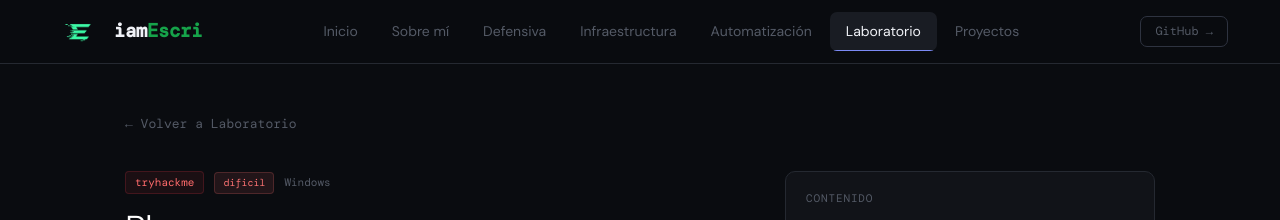
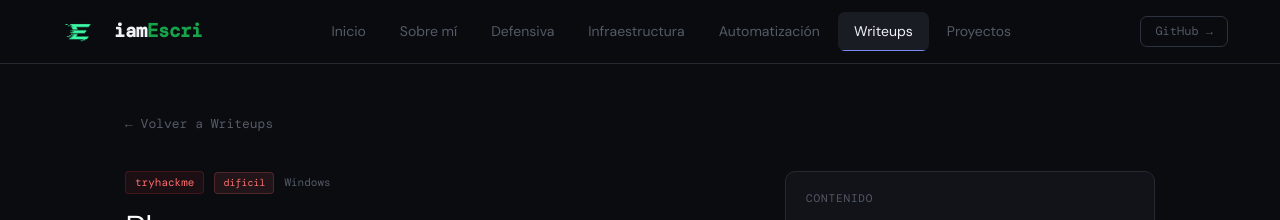
Before and after one commit to iamEscri/iamescri.github.io, a Jekyll site: the page built from _posts/writeups/2026-04-10-tryhackme-blue.md, in a window 1280 px wide and 1380 px high. Shown: the top 220 px of the window. Built offline with Jekyll 4.4.1, drawn with Linux system fonts in a browser that asks for light colours.

Commit message:
Update writeup.html

```diff
--- a/_layouts/writeup.html
+++ b/_layouts/writeup.html
@@ -35,7 +35,7 @@
       <span class="topnav-link" onclick="showSection('defensive',null)">Defensiva</span>
       <span class="topnav-link" onclick="showSection('infra',null)">Infraestructura</span>
       <span class="topnav-link" onclick="showSection('auto',null)">Automatización</span>
-      <span class="topnav-link active" onclick="showSection('writeups',null)">Laboratorio</span>
+      <span class="topnav-link active" onclick="showSection('writeups',null)">Writeups</span>
       <span class="topnav-link" onclick="showSection('projects',null)">Proyectos</span>
     </div>
     <div class="topnav-right">
@@ -44,7 +44,7 @@
   </nav>
 
   <div class="content">
-    <a href="{{ '/#writeups' | relative_url }}" class="back-btn">← Volver a Laboratorio</a>
+    <a href="{{ '/#writeups' | relative_url }}" class="back-btn">← Volver a Writeups</a>
 
     <div class="post-layout">
       <div class="post-main">
```
